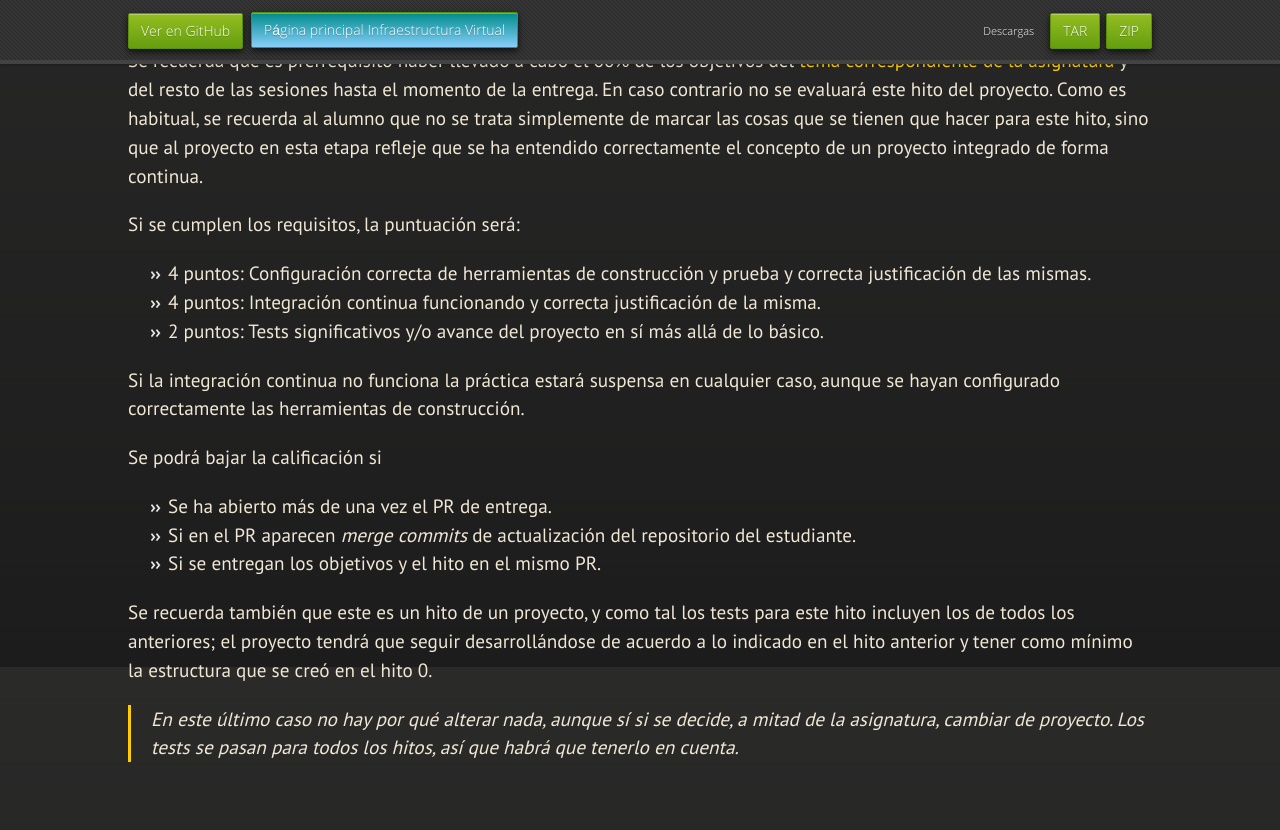
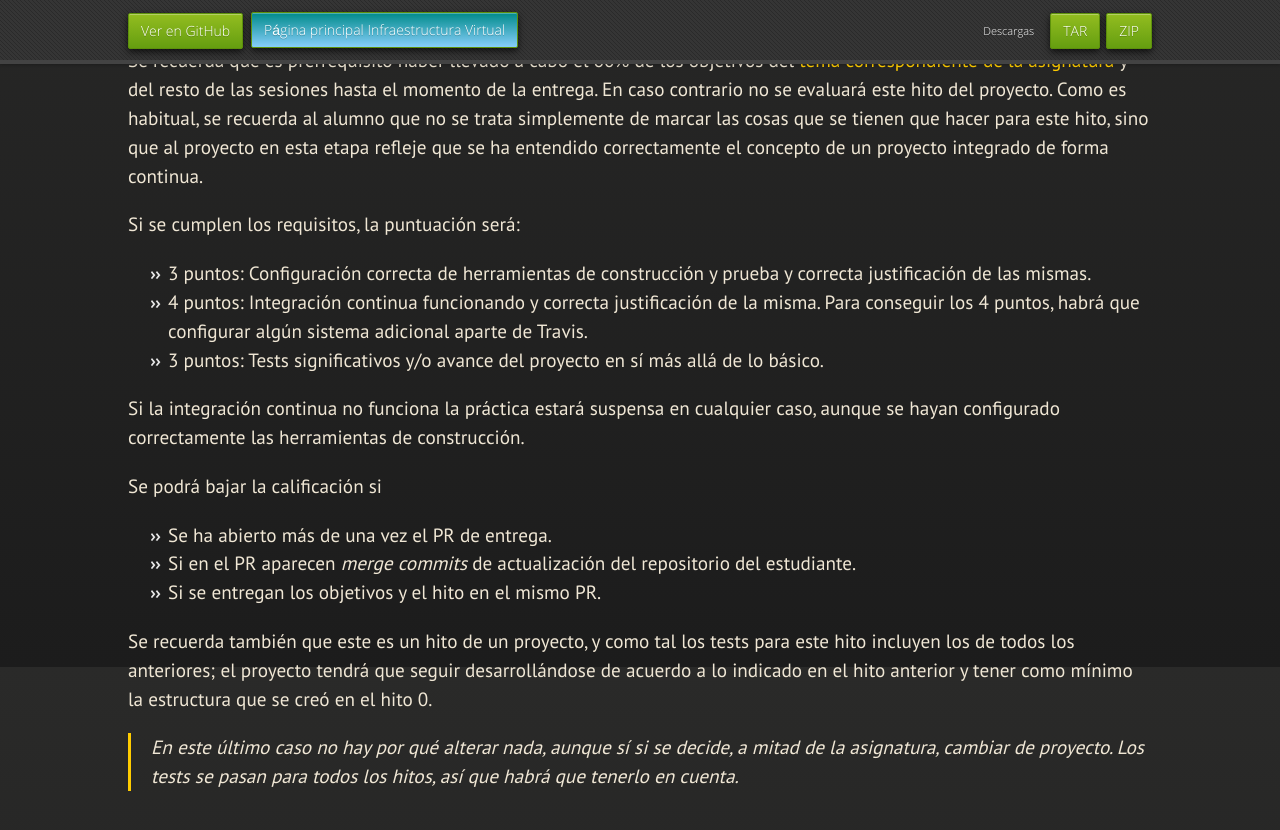
Before and after one commit to JJ/IV, a Jekyll site: the page built from documentos/proyecto/2.CI.md, in a window 1280 px wide and 900 px high, scrolled down 2033 px. Shown: the top 830 px of the window. Built offline with Jekyll 4.4.1, drawn with Linux system fonts in a browser that asks for light colours; nearby versions of some CDN libraries; some web fonts are replaced; our own code applies the rules of GitHub Pages for plain Markdown files.

Commit message:
Sync documentos/proyecto/2.CI.md de master a gh-pages

```diff
--- a/documentos/proyecto/2.CI.md
+++ b/documentos/proyecto/2.CI.md
@@ -133,11 +133,12 @@ de forma continua.
 Si se cumplen los requisitos, la
 puntuación será:
 
-* 4 puntos: Configuración correcta de herramientas de construcción y
+* 3 puntos: Configuración correcta de herramientas de construcción y
   prueba y correcta justificación de las mismas.
 * 4 puntos: Integración continua funcionando y correcta justificación
-  de la misma.
-* 2 puntos: Tests significativos y/o avance del proyecto en sí más
+  de la misma. Para conseguir los 4 puntos, habrá que configurar algún
+  sistema adicional aparte de Travis.
+* 3 puntos: Tests significativos y/o avance del proyecto en sí más
   allá de lo básico.
 
 Si la integración continua no funciona la práctica estará suspensa
```
